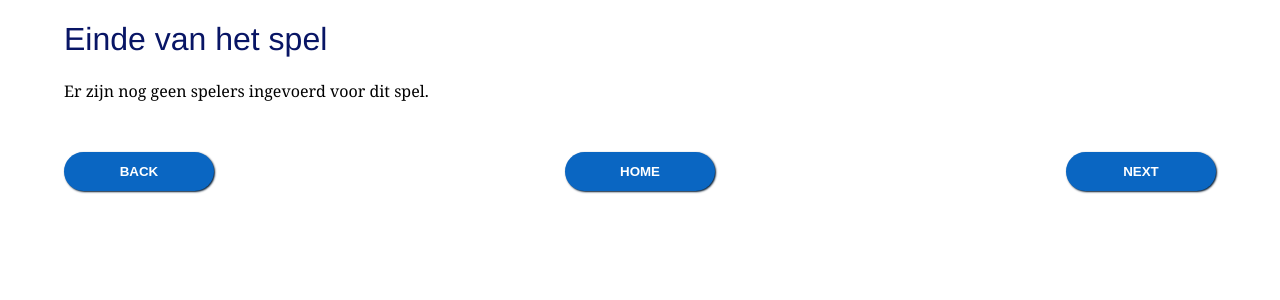
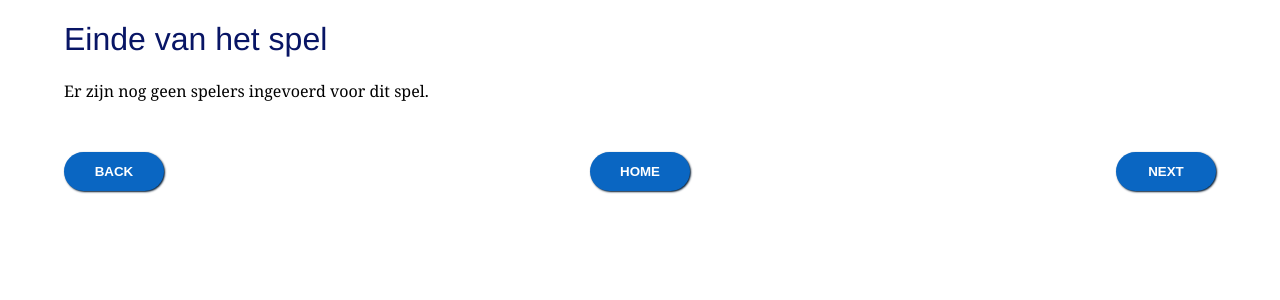
Before and after one commit to AntonBies/luuk-discgolf, a React (Create React App) app: page /end in a window 1280 px wide. Shown: the top 300 px of the page. Built offline with nearby package versions, Linux system fonts and the light colour scheme.

Commit message:
Bottom button less wide

```diff
--- a/src/components/hole/Hole.css
+++ b/src/components/hole/Hole.css
@@ -13,5 +13,5 @@ section {
 }
 
 .bottom-nav button {
-  min-width: 150px;
+  min-width: 100px;
 }
```
